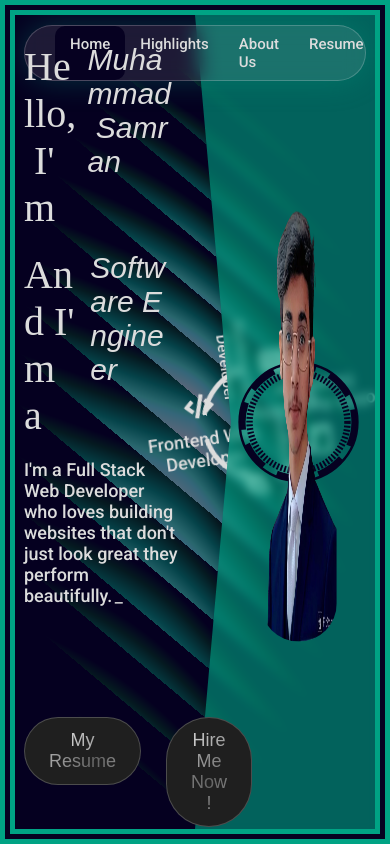
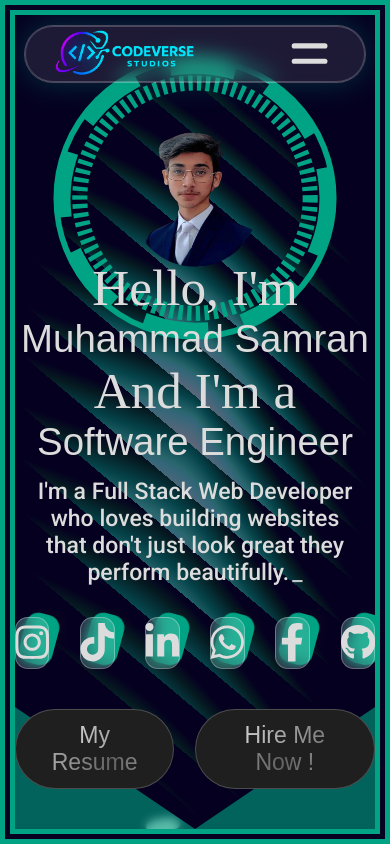
Before and after one commit to samranrajput/Codeverse-Studious, a React (Create React App) app: page / in a window 390 px wide. Built offline with nearby package versions, Linux system fonts and the light colour scheme.

Commit message:
PC Laptop & Tablet Header Completed

```diff
--- a/src/App.css
+++ b/src/App.css
@@ -61,6 +61,13 @@ img {
   }
 }
 
+@media (max-width: 850px) and (orientation: portrait) {
+  html,
+  body {
+    font-size: 80%;
+  }
+}
+
 @media (max-width: 960px) and (orientation: landscape) {
   html,
   body {
--- a/src/components/BlurText/BlurText.js
+++ b/src/components/BlurText/BlurText.js
@@ -81,7 +81,6 @@ const BlurText = ({
     <p
       ref={ref}
       className={className}
-      style={{ display: "flex", flexWrap: "wrap" }}
     >
       {elements.map((segment, index) => {
         const animateKeyframes = buildKeyframes(fromSnapshot, toSnapshots);
--- a/src/components/GlassIcons/GlassIcons.css
+++ b/src/components/GlassIcons/GlassIcons.css
@@ -96,6 +96,18 @@
   }
 }
 
+@media (max-width: 850px) and (orientation: portrait) {
+  .icon-btns {
+    justify-content: center;
+    column-gap: 3em;
+  }
+
+  .icon-btn {
+    width: 5em;
+    height: 5em;
+  }
+}
+
 @media (max-width: 960px) and (orientation: landscape) {
   .icon-btn {
     width: 13em;
--- a/src/components/GlassIcons/GlassIcons.js
+++ b/src/components/GlassIcons/GlassIcons.js
@@ -37,7 +37,7 @@ const GlassIcons = ({ items, className }) => {
               {item.icon}
             </span>
           </span>
-          <span className="icon-btn__label sm-text">{item.label}</span>
+          <span className="icon-btn__label normal-text">{item.label}</span>
         </a>
       ))}
     </div>
--- a/src/components/GooeyNav/GooeyNav.css
+++ b/src/components/GooeyNav/GooeyNav.css
@@ -31,8 +31,8 @@ nav figure {
 nav ul {
   display: flex;
   justify-content: space-evenly;
+  position: relative;
   list-style: none;
-  z-index: 2;
 }
 
 nav ul li {
@@ -72,6 +72,7 @@ nav .effect {
   width: 0;
   height: 0;
   opacity: 1;
+  color: transparent;
   pointer-events: none;
   display: grid;
   place-items: center;
@@ -82,8 +83,8 @@ nav .effect {
 .point {
   display: block;
   opacity: 0;
-  width: 20px;
-  height: 20px;
+  width: 15px;
+  height: 15px;
   border-radius: 100%;
   transform-origin: center;
 }
@@ -130,14 +131,110 @@ nav .effect {
   }
 }
 
+nav .burger-menu {
+  display: none;
+}
+
+nav ul .sidebar-logo {
+  display: none;
+}
+
 @media (max-width: 1300px) and (orientation: landscape) {
   nav figure {
     width: 100px;
   }
 }
 
+@media (max-width: 850px) and (orientation: portrait) {
+  #root {
+    --color-1: #00a384;
+    --color-2: #00a384;
+    --color-3: #00a384;
+    --color-1: #00a384;
+    --color-2: #00a384;
+    --color-3: #00a384;
+    --color-1: #00a384;
+    --color-4: #00a384;
+  }
+  nav .burger-menu {
+    display: flex;
+    justify-content: center;
+    align-items: center;
+    cursor: pointer;
+    z-index: 11;
+  }
+
+  nav .burger-menu .i {
+    color: #dcdcdc;
+  }
+
+  nav .burger-menu .hix {
+    color: #dcdcdc;
+    position: absolute;
+    top: -20%;
+    right: -3%;
+  }
+
+  nav {
+    position: relative;
+    backdrop-filter: none;
+  }
+
+  nav::before {
+    content: "";
+    position: absolute;
+    top: 0;
+    left: 0;
+    width: 100%;
+    height: 100%;
+    backdrop-filter: blur(10px);
+    z-index: -1;
+    border-radius: 50px;
+    border: 1px solid rgba(255, 255, 255, 0.2);
+  }
+
+  nav ul .sidebar-logo {
+    display: block;
+    width: 80%;
+  }
+
+  nav ul {
+    position: fixed;
+    top: 0;
+    right: -100%;
+    width: 50%;
+    height: 100vh;
+    background: #060121;
+    display: flex;
+    flex-direction: column;
+    justify-content: center;
+    align-items: center;
+    gap: 1.5em;
+    transition: right 0.4s ease-in-out;
+  }
+
+  nav ul.active {
+    right: 0;
+  }
+
+  nav ul li::after {
+    background: #00a384;
+  }
+
+  .particle,
+  .point {
+    display: none;
+  }
+}
+
 @media (max-width: 960px) and (orientation: landscape) {
   nav figure {
-    width: 55px;
+    width: 60px;
+  }
+
+  .particle,
+  .point {
+    width: 10px;
+    height: 10px;
   }
 }
--- a/src/components/GooeyNav/GooeyNav.js
+++ b/src/components/GooeyNav/GooeyNav.js
@@ -1,7 +1,8 @@
 import { useRef, useEffect, useState } from "react";
 import logo from "../../assets/logo.png";
+import sideBarLogo from "../../assets/side_bar_logo.png";
 import "./GooeyNav.css";
-
+import { HiMenuAlt4, HiX } from "react-icons/hi";
 const GooeyNav = ({
   items,
   animationTime = 600,
@@ -149,17 +150,50 @@ const GooeyNav = ({
     return () => resizeObserver.disconnect();
   }, [activeIndex]);
 
+  // Side Bar Scripting
+  const [menuOpen, setMenuOpen] = useState(false);
+  useEffect(() => {
+    const handleClickOutside = (event) => {
+      if (navRef.current && !navRef.current.contains(event.target)) {
+        setMenuOpen(false);
+      }
+    };
+
+    if (menuOpen) {
+      document.addEventListener("mousedown", handleClickOutside);
+    } else {
+      document.removeEventListener("mousedown", handleClickOutside);
+    }
+
+    return () => {
+      document.removeEventListener("mousedown", handleClickOutside);
+    };
+  }, [menuOpen]);
+
   return (
     <nav className="gooey-nav-container" ref={containerRef}>
       <figure>
         <img src={logo} alt="Codeverse Studious Logo"></img>
       </figure>
-      <ul ref={navRef} className="normal-text">
+      <div className="burger-menu" onClick={() => setMenuOpen(!menuOpen)}>
+        {menuOpen ? (
+          <HiX className="lg-heading hix" />
+        ) : (
+          <HiMenuAlt4 className="lg-heading i" />
+        )}
+      </div>
+      <ul ref={navRef} className={`normal-text ${menuOpen ? "active" : ""}`}>
+        <figure class="sidebar-logo">
+          <img src={sideBarLogo} alt="Side Bar Codeverse Studious Logo"></img>
+        </figure>
         {items.map((item, index) => (
           <li key={index} className={activeIndex === index ? "active" : ""}>
             <a
               href={item.href}
-              onClick={(e) => handleClick(e, index)}
+              onClick={(e) => {
+                handleClick(e, index);
+                setMenuOpen(false);
+              }}
               onKeyDown={(e) => handleKeyDown(e, index)}
             >
               {item.label}
--- a/src/components/Header/Header.css
+++ b/src/components/Header/Header.css
@@ -13,6 +13,7 @@ header .header-gradient {
   width: 100%;
   height: 100%;
   inset: 0;
+  z-index: 6;
   background: #060121;
 }
 
@@ -24,7 +25,7 @@ header::before {
   width: 100%;
   height: 100%;
   background: rgba(6, 1, 33, 0.6);
-  z-index: 8;
+  z-index: 7;
 }
 
 /* Header Design Styling */
@@ -34,7 +35,7 @@ header .header-design {
   right: 0;
   width: 50%;
   height: 100%;
-  z-index: 10;
+  z-index: 8;
 }
 
 header .header-design .shape {
@@ -63,7 +64,7 @@ header .svg-animation {
   right: 0;
   width: 85%;
   height: 100%;
-  z-index: 10;
+  z-index: 8;
   display: flex;
   justify-content: center;
   align-items: center;
@@ -73,7 +74,6 @@ header .svg-animation svg {
   float: right;
   width: 100%;
   height: 100%;
-  max-width: 600px;
 }
 
 header .svg-animation svg .st0,
@@ -116,15 +116,11 @@ header .svg-animation .svg-img-container img {
 header .skill-container {
   position: absolute;
   top: 50%;
-  left: 68%;
+  left: 70%;
   transform: translate(-50%, -50%);
-  z-index: 9;
-  width: 30vw;
-  height: 30vw;
-  /* max-width: 400px;
-  max-height: 400px;
-  min-width: 250px;
-  min-height: 250px; */
+  z-index: 7;
+  width: 80vh;
+  height: 80vh;
   border-radius: 1000px;
 }
 
@@ -238,10 +234,12 @@ header .skill-container .ring .skill4 {
 
 /* Header Content Styling */
 header .header-content {
-  position: relative;
-  z-index: 10;
+  position: absolute;
+  top: 0;
+  left: 2%;
+  z-index: 9;
   width: 50%;
-  height: 87%;
+  height: 100%;
   display: flex;
   flex-direction: column;
   justify-content: center;
@@ -251,17 +249,19 @@ header .header-content {
 @import url("https://fonts.googleapis.com/css2?family=Caveat:wght@400..700&display=swap");
 
 header .header-content h1 {
-  font-family: "Caveat", cursive;
-  font-weight: 10;
   display: flex;
   margin-bottom: 0.5em;
   width: 90%;
 }
+header .header-content .stylish-heading {
+  font-family: "Caveat", cursive;
+  font-weight: 10;
+}
 
 @import url("https://fonts.googleapis.com/css2?family=Bungee+Shade&display=swap");
 
-header .header-content h1 i {
-  margin-left: 10px;
+header .header-content h1 .stylish-font {
+  margin-left: 20px;
   font-family: "Bungee Shade", sans-serif;
   font-size: 3rem;
   display: inline;
@@ -292,14 +292,161 @@ header .header-content .btn-container {
   }
 
   header .skill-container {
-    left: 65%;
+    left: 70%;
+    width: 60vh;
+    height: 60vh;
+  }
+}
+
+@media (max-width: 850px) and (orientation: portrait) {
+  header .header-design {
+    position: absolute;
+    bottom: 0;
+    left: 0;
+    width: 100%;
+    height: 100%;
+    display: flex;
+    flex-direction: column;
+    justify-content: end;
+    z-index: 8;
+  }
+
+  header .header-design .shape {
+    width: 100%;
+    height: 15%;
+    background: rgba(0, 163, 133, 0.6);
+    backdrop-filter: blur(5px);
+    -webkit-backdrop-filter: blur(5px);
+    animation: header-design-animation 2s forwards;
+  }
+
+  @keyframes header-design-animation {
+    0% {
+      clip-path: polygon(0 0, 30% 0, 50% 40%, 70% 0, 100% 0, 100% 100%, 0 100%);
+    }
+    100% {
+      clip-path: polygon(0 0, 0 0, 50% 100%, 100% 0, 100% 0, 100% 100%, 0 100%);
+    }
+  }
+
+  header .svg-animation {
+    width: 100%;
+    height: 45%;
+  }
+
+  header .svg-animation svg .st0,
+  header .svg-animation svg .st1,
+  header .svg-animation svg .st2 {
+    stroke: #00a384;
+  }
+
+  header .svg-animation .svg-img-container {
+    width: 35%;
+    height: 35vw;
+  }
+
+  header .skill-container {
+    top: 128%;
+    left: 50%;
+    width: 100vw;
+    height: 100vw;
+  }
+
+  header .skill-container::before {
+    mask: conic-gradient(
+      transparent 0deg 12deg,
+      #dcdcdc 12deg 70deg,
+      transparent 70deg 110deg,
+      #dcdcdc 110deg 160deg,
+      transparent 160deg 200deg,
+      #dcdcdc 200deg 254deg,
+      transparent 254deg 285deg,
+      #dcdcdc 285deg 346deg,
+      transparent 346deg 360deg
+    );
+    -webkit-mask: conic-gradient(
+      transparent 0deg 12deg,
+      #dcdcdc 12deg 70deg,
+      transparent 70deg 110deg,
+      #dcdcdc 110deg 160deg,
+      transparent 160deg 200deg,
+      #dcdcdc 200deg 254deg,
+      transparent 254deg 285deg,
+      #dcdcdc 285deg 346deg,
+      transparent 346deg 360deg
+    );
+  }
+
+  header .skill-container .ring .skill1 {
+    transform: translate(-50%, -50%) rotate(270deg);
+  }
+
+  header .skill-container .ring .skill2 {
+    transform: translate(-50%, -50%) rotate(0deg);
+  }
+
+  header .skill-container .ring .skill3 {
+    transform: translate(-50%, -50%) rotate(90deg);
+  }
+
+  header .skill-container .ring .skill4 {
+    transform: translate(-50%, -50%) rotate(180deg);
+  }
+
+  header .header-content {
+    width: 100%;
+    height: 45%;
+    left: 0;
+    top: 40%;
+    align-items: center;
+  }
+
+  header .header-content h1 {
+    display: block;
+    margin-bottom: 0em;
+    width: 100%;
+  }
+  header .header-content .stylish-heading {
+    text-align: center;
+  }
+
+  header .header-content h1 .stylish-font {
+    width: 100%;
+    margin-left: 0;
+    text-align: center;
+    display: block;
+  }
+
+  header .header-content .paragraph {
+    margin-bottom: 0em;
+    margin-top: 0.6em;
+    text-align: center;
+  }
+
+  header .header-content .icon-container {
+    margin-bottom: 1em;
+    width: 100%;
+  }
+
+  header .header-content .btn-container {
+    justify-content: center;
+    column-gap: 2em;
+    width: 100%;
   }
 }
 
 @media (max-width: 960px) and (orientation: landscape) {
+  header {
+    border: 8px double #00a384;
+  }
+
   header .svg-animation .svg-img-container {
     width: 42%;
     height: 52vh;
+  }
+
+  header .skill-container {
+    left: 65%;
   }
 
   header .skill-container::before {
--- a/src/components/Header/Header.js
+++ b/src/components/Header/Header.js
@@ -63,6 +63,7 @@ function Header() {
   return (
     <header>
       <div className="container">
+        <Navbar />
         <div class="header-design">
           <div
             className="svg-animation"
@@ -155,7 +156,6 @@ function Header() {
             </div>
           </div>
         </div>
-        <Navbar />
         <div className="header-gradient">
           <GradientBlinds
             gradientColors={["#00a384", "#00a384"]}
@@ -181,17 +181,15 @@ function Header() {
               delay={200}
               animateBy="char"
               direction="top"
-              className="text-2xl mb-4"
+              className="stylish-heading"
             />
-            <i>
             <BlurText
               text="Muhammad Samran"
               delay={200}
               animateBy="char"
               direction="top"
-                className="text-2xl mb-4"
+              className="stylish-font"
             />
-            </i>
           </h1>
           <h1 className="lg-heading">
             <BlurText
@@ -199,19 +197,16 @@ function Header() {
               delay={200}
               animateBy="char"
               direction="top"
-              className="text-2xl mb-4"
+              className="stylish-heading"
             />
-            <i>
             <BlurText
               text="Software Engineer"
               delay={200}
               animateBy="char"
               direction="top"
-                className="text-2xl mb-4"
+              className="stylish-font"
             />
-            </i>
           </h1>
-          <p className="lg-text paragraph">
           <TextType
             text={[
               "I'm a Full Stack Web Developer who loves building websites that don't just look great they perform beautifully.",
@@ -223,8 +218,8 @@ function Header() {
             pauseDuration={5000}
             showCursor={true}
             cursorCharacter="_"
+            className="lg-text paragraph"
           />
-          </p>
           <div className="icon-container">
             <GlassIcons items={items} className="custom-class" />
           </div>
@@ -232,7 +227,11 @@ function Header() {
             <a href={myResume} target="_blank" rel="noreferrer">
               <ShinyButtonText text="My Resume" speed={2.5} />
             </a>
-            <a href="https://wa.me/923172960156" target="_blank" rel="noreferrer">
+            <a
+              href="https://wa.me/923172960156"
+              target="_blank"
+              rel="noreferrer"
+            >
               <ShinyButtonText text="Hire Me Now !" speed={2.5} />
             </a>
           </div>
```
Also changed, not shown: src/assets/side_bar_logo.png (added). Lines whose indentation alone changed are shown as unchanged.
